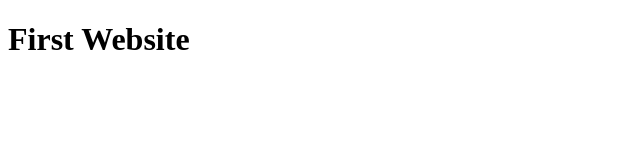
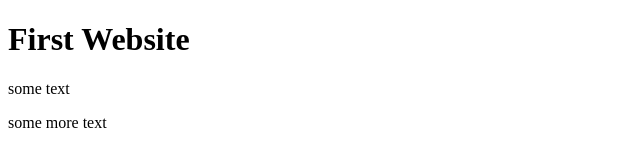
Before and after one commit to mayaepstein/first-website, a plain HTML site: page index.html in a window 1280 px wide. Shown: the whole page, without its empty margins (0-640 px from the left). Drawn offline with Linux system fonts and the light colour scheme.

Commit message:
Add text to home page

```diff
--- a/index.html
+++ b/index.html
@@ -8,5 +8,7 @@
 </head>
 <body>
     <h1>First Website</h1>
+    <p>some text</p>
+    <p>some more text</p>
 </body>
 </html>
```
